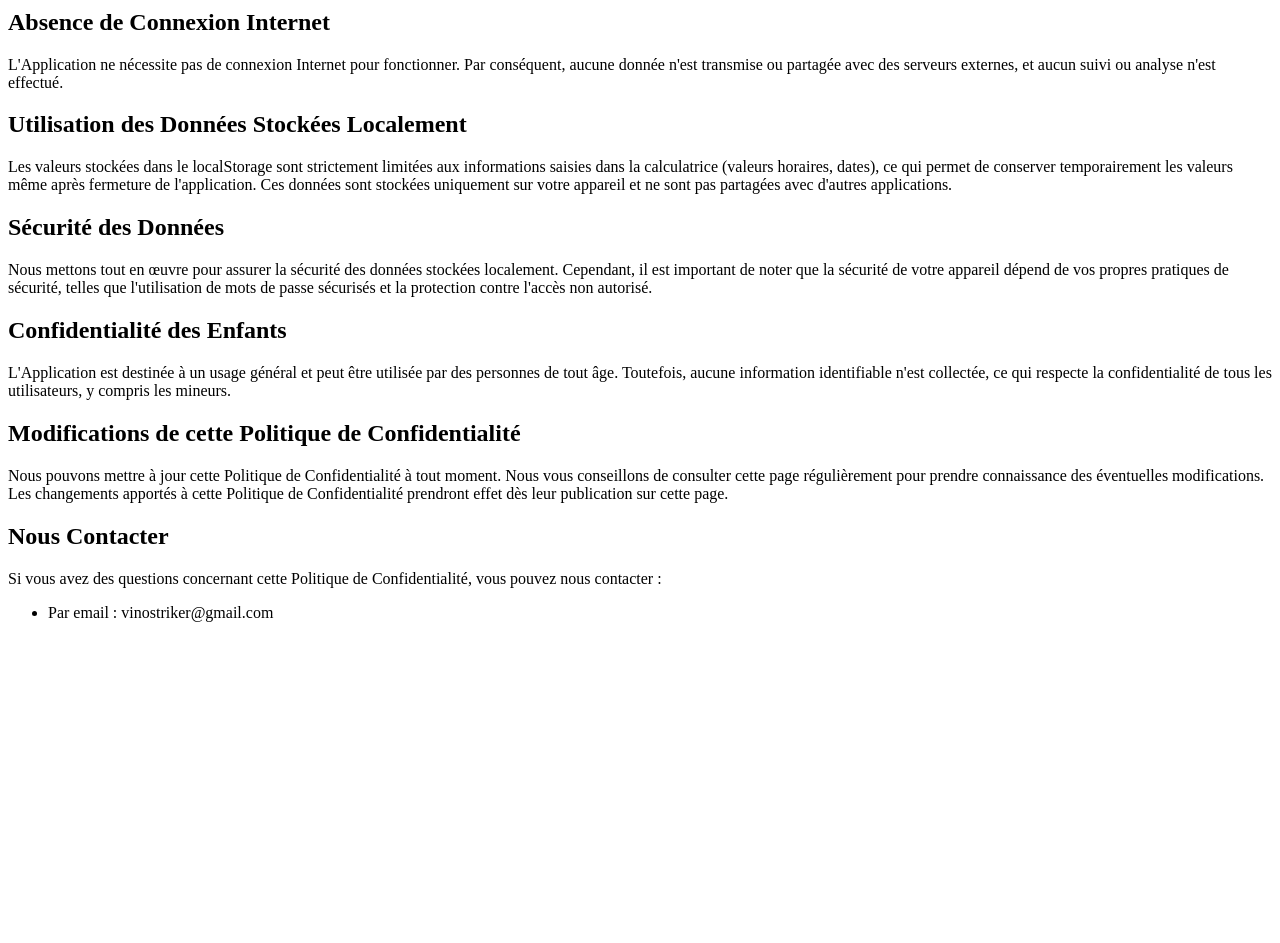
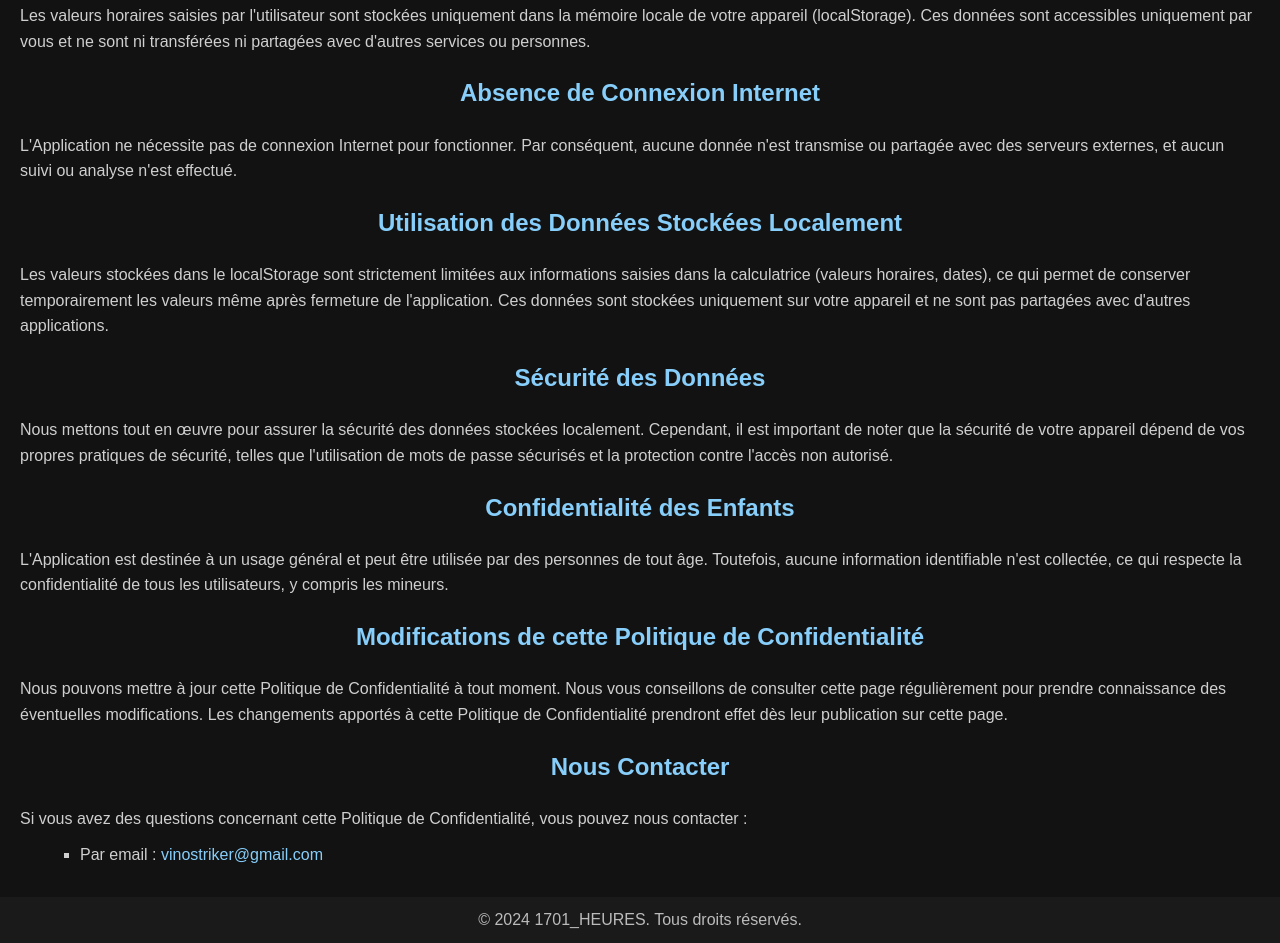
Before and after one commit to StephaneMed/PoliConf, a plain HTML site: page index.html in a window 1280 px wide. Shown: the part 316-1259 px from the top of the page. Before the commit the page ends 954 px from the top, so only its background shows below. Drawn offline with Linux system fonts and the light colour scheme.

Commit message:
Update index.html
add style sombre

```diff
--- a/index.html
+++ b/index.html
@@ -4,10 +4,63 @@
     <meta charset="UTF-8">
     <meta name="viewport" content="width=device-width, initial-scale=1.0">
     <title>Politique de Confidentialité</title>
+    <style>
+        /* Styles généraux pour le mode sombre */
+        body {
+            font-family: Arial, sans-serif;
+            margin: 0;
+            padding: 0;
+            background-color: #121212;
+            color: #e0e0e0;
+            line-height: 1.6;
+        }
+
+        h1, h2 {
+            text-align: center;
+            color: #87CEFA;
+        }
+
+        h1 {
+            font-size: 2em;
+            margin-top: 20px;
+        }
+
+        h2 {
+            font-size: 1.5em;
+            margin: 20px 0;
+        }
+
+        p, ul {
+            margin: 10px 20px;
+            color: #cfcfcf;
+        }
+
+        ul {
+            list-style-type: square;
+            margin-left: 40px;
+        }
+
+        a {
+            color: #87CEFA;
+            text-decoration: none;
+        }
+
+        a:hover {
+            text-decoration: underline;
+        }
+
+        footer {
+            margin-top: 30px;
+            text-align: center;
+            padding: 10px;
+            background-color: #1a1a1a;
+            color: #bbbbbb;
+        }
+    </style>
 </head>
 <body>
     <h1>Politique de Confidentialité</h1>
-    <p>Dernière mise à jour : 10 novembre 2024</p>
+    <p style="text-align: center;">Dernière mise à jour : 10 novembre 2024</p>
 
     <p>Cette application ("1701_HEURES") est une simple calculatrice qui permet de mémoriser des valeurs horaires et dates, en utilisant uniquement le stockage local de votre appareil. L'application ne collecte, ne stocke ni ne transfère aucune donnée personnelle, et elle ne communique pas avec Internet.</p>
 
@@ -33,8 +86,11 @@
     <h2>Nous Contacter</h2>
     <p>Si vous avez des questions concernant cette Politique de Confidentialité, vous pouvez nous contacter :</p>
     <ul>
-        <li>Par email : vinostriker@gmail.com</li>
+        <li>Par email : <a href="mailto:vinostriker@gmail.com">vinostriker@gmail.com</a></li>
     </ul>
 
+    <footer>
+        © 2024 1701_HEURES. Tous droits réservés.
+    </footer>
 </body>
 </html>
```
